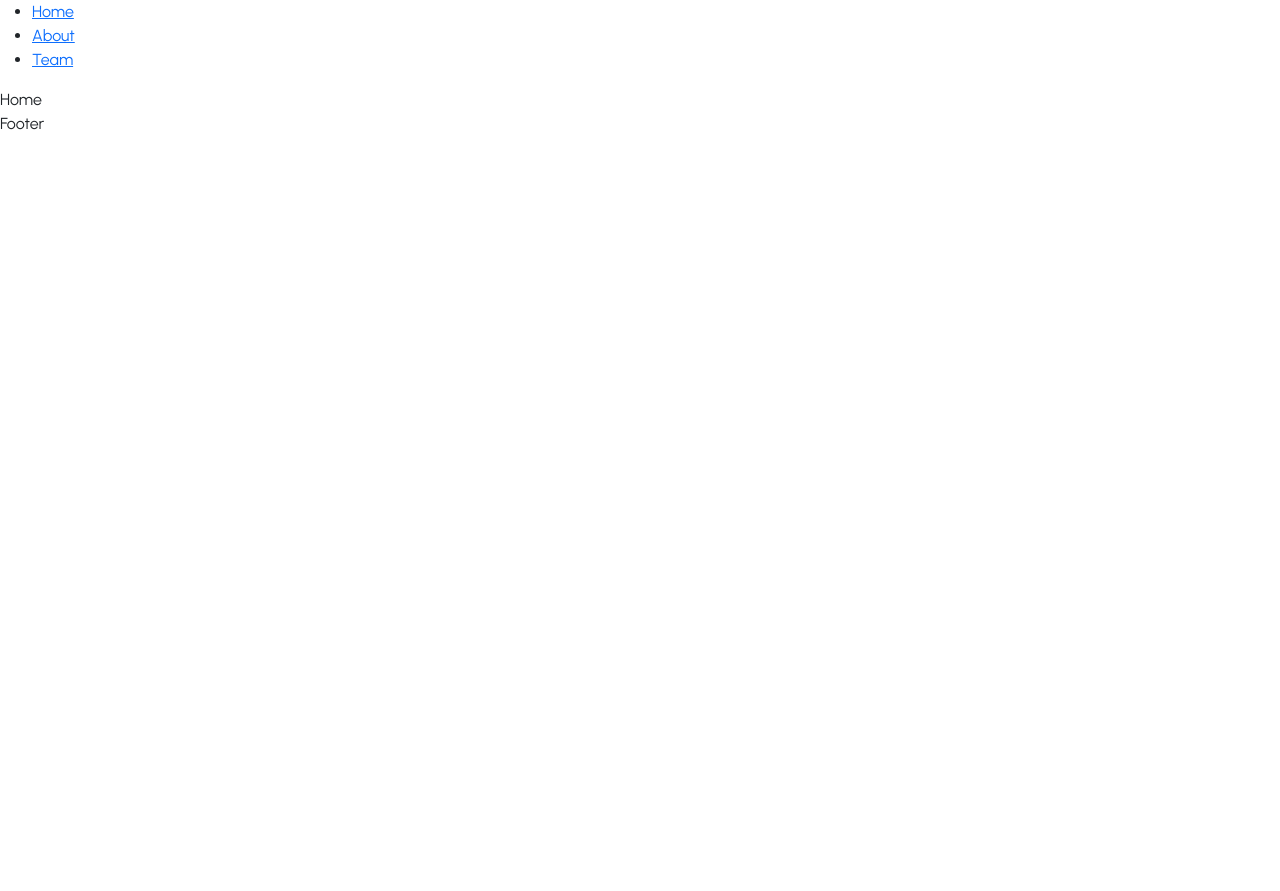
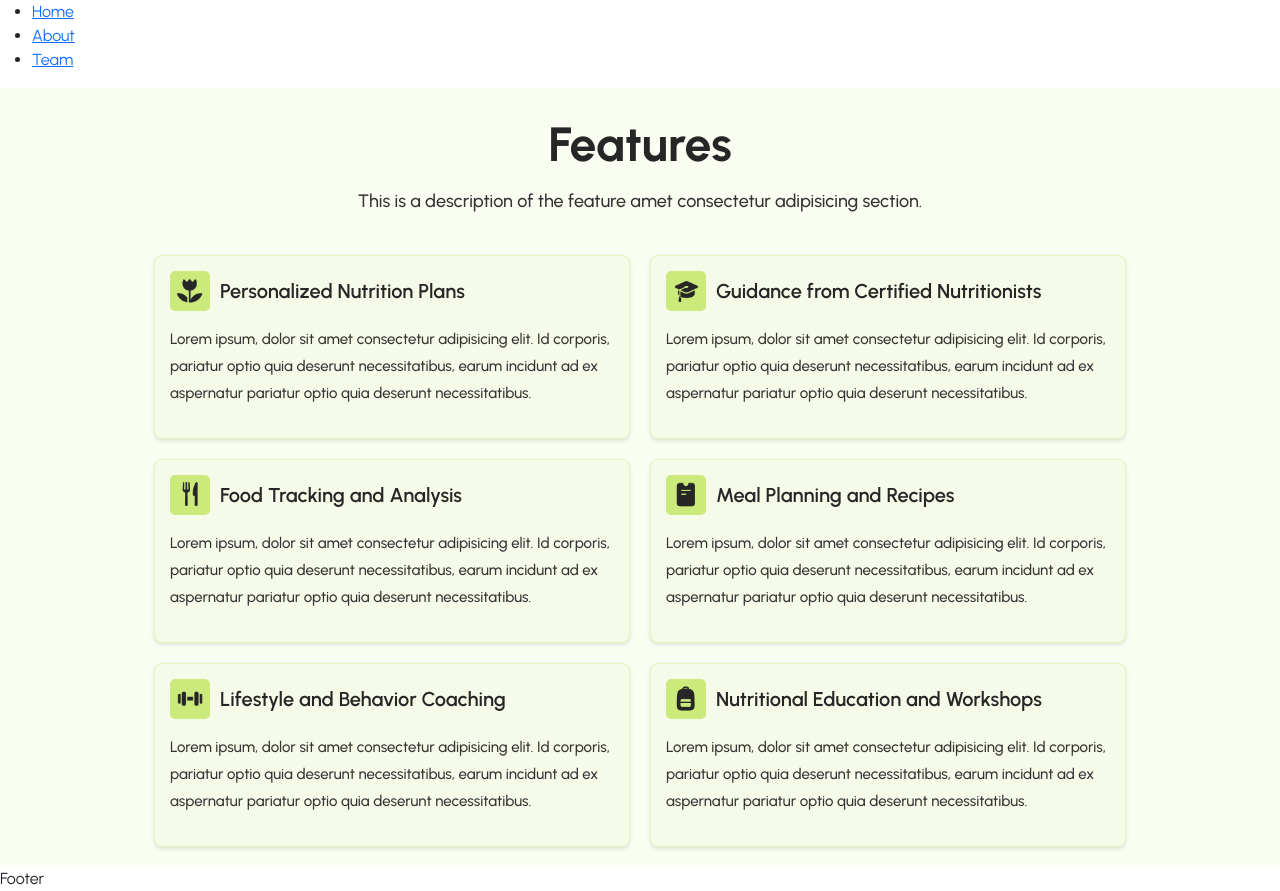
Before and after one commit to RaghadDeveloper/Nutritionist, a React (Vite) app: page / in a window 1280 px wide. Before the commit the page ends 800 px from the top, so only its background shows below. Built offline with nearby package versions, Linux system fonts and the light colour scheme.

Commit message:
create feature section

```diff
--- a/src/Components/CardWithIcon/CardWithIcon.css
+++ b/src/Components/CardWithIcon/CardWithIcon.css
@@ -0,0 +1,53 @@
+.card {
+    display: flex;
+    align-items: flex-start;
+    background-color: var(--light-beige);
+    border: 1px solid var(--pale-green);
+    border-radius: 8px;
+    padding: 15px;
+    width: calc(40% - 20px);
+    box-shadow: 0 2px 4px rgba(0, 0, 0, 0.1);
+    transition: transform 0.3s;
+    text-align: left;
+  }
+
+  .card:hover {
+    transform: translateY(-5px);
+  }
+
+  .image-container {
+    display: flex;
+    align-items: center;
+    margin-right: 15px;
+  }
+
+  .image-container img {
+    width: 40px;
+    height: 40px;
+    border-radius: 5px;
+    margin-right: 10px;
+    background-color: var(--light-green);
+    padding: 7px;
+  }
+
+  .image-container h3 {
+    font-size: 20px;
+    font-weight: 600;
+    line-height: 36px;
+    margin: 0;
+    color: var(--dark-gray);
+  }
+  .card-content p {
+    font-size: 15px;
+    font-weight: 500;
+    line-height: 27px;
+    margin-top: 15px;
+    color: var(--medium-gray);
+  }
+
+  /* Responsive */
+  @media (max-width: 768px) {
+    .card {
+      width: 100%;
+    }
+  }
--- a/src/Components/CardWithIcon/CardWithIcon.jsx
+++ b/src/Components/CardWithIcon/CardWithIcon.jsx
@@ -1,8 +1,19 @@
 import React from 'react'
 import './CardWithIcon.css'
 
-export default function CardWithIcon() {
+
+const CardWithIcon = ({ image, title, text }) => {
   return (
-    <div>CardWithIcon</div>
-  )
-}
+    <div className="card">
+      <div className="image-container">
+        <img src={image}  />
+        <h3>{title}</h3>
+      </div>
+      <div className="card-content">
+        <p>{text}</p>
+      </div>
+    </div>
+  );
+};
+
+export default CardWithIcon;
--- a/src/Components/HomeFeatures/HomeFeatures.css
+++ b/src/Components/HomeFeatures/HomeFeatures.css
@@ -0,0 +1,41 @@
+.feature-section {
+  text-align: center;
+  padding: 20px;
+  background-color: var(--very-light-beige);
+}
+
+.feature-section .hed h2 {
+  font-size: 48px;
+  font-weight:700;
+  line-height: 72px;
+  color: var(--dark-gray);
+}
+
+.feature-section .hed p {
+  font-size: 18px;
+font-weight: 500;
+line-height: 27px;
+color: var(--medium-gray);
+margin-bottom: 40px;
+}
+
+.cards-container {
+  display: flex;
+  flex-wrap: wrap;
+  gap: 20px;
+  justify-content: center;
+}
+
+/* Responsive */
+@media (max-width: 768px) {
+  .cards-container {
+    flex-direction: column;
+    align-items: center;
+  }
+  .feature-section .hed h2  {
+    font-size: 24px;
+  }
+  .feature-section .hed p {
+    font-size: 16px;
+  }
+}
--- a/src/Components/HomeFeatures/HomeFeatures.jsx
+++ b/src/Components/HomeFeatures/HomeFeatures.jsx
@@ -1,8 +1,69 @@
-import React from 'react'
-import './HomeFeatures.css'
+import React from "react";
+import "./HomeFeatures.css";
+import CardWithIcon from "../CardWithIcon/CardWithIcon";
+
+import Icon1 from "../../assets/images/home/Icon 1.png";
+import Icon2 from "../../assets/images/home/Icon 2.png";
+import Icon3 from "../../assets/images/home/Icon 3.png";
+import Icon4 from "../../assets/images/home/Icon 4.png";
+import Icon5 from "../../assets/images/home/Icon 5.png";
+import Icon6 from "../../assets/images/home/Icon 6.png";
 
 export default function HomeFeatures() {
+  const cardsData = [
+    {
+      image: Icon1,
+      title: "Personalized Nutrition Plans",
+      text: "Lorem ipsum, dolor sit amet consectetur adipisicing elit. Id corporis, pariatur optio quia deserunt necessitatibus, earum incidunt ad ex aspernatur pariatur optio quia deserunt necessitatibus.",
+    },
+    {
+      image: Icon2,
+      title: "Guidance from Certified Nutritionists",
+      text: "Lorem ipsum, dolor sit amet consectetur adipisicing elit. Id corporis, pariatur optio quia deserunt necessitatibus, earum incidunt ad ex aspernatur pariatur optio quia deserunt necessitatibus.",
+    },
+    {
+      image: Icon3,
+      title: "Food Tracking and Analysis",
+      text: "Lorem ipsum, dolor sit amet consectetur adipisicing elit. Id corporis, pariatur optio quia deserunt necessitatibus, earum incidunt ad ex aspernatur pariatur optio quia deserunt necessitatibus.",
+    },
+    {
+      image: Icon4,
+      title: "Meal Planning and Recipes",
+      text: "Lorem ipsum, dolor sit amet consectetur adipisicing elit. Id corporis, pariatur optio quia deserunt necessitatibus, earum incidunt ad ex aspernatur pariatur optio quia deserunt necessitatibus.",
+    },
+    {
+      image: Icon5,
+      title: "Lifestyle and Behavior Coaching",
+      text: "Lorem ipsum, dolor sit amet consectetur adipisicing elit. Id corporis, pariatur optio quia deserunt necessitatibus, earum incidunt ad ex aspernatur pariatur optio quia deserunt necessitatibus.",
+    },
+    {
+      image: Icon6,
+      title: "Nutritional Education and Workshops",
+      text: "Lorem ipsum, dolor sit amet consectetur adipisicing elit. Id corporis, pariatur optio quia deserunt necessitatibus, earum incidunt ad ex aspernatur pariatur optio quia deserunt necessitatibus.",
+    },
+  ];
+
   return (
-    <div>HomeFeatures</div>
-  )
+    <div>
+      <section className="feature-section">
+        <div className="hed">
+          <h2>Features</h2>
+          <p>
+            This is a description of the feature amet consectetur adipisicing
+            section.
+          </p>
+        </div>
+        <div className="cards-container">
+          {cardsData.map((card, index) => (
+            <CardWithIcon
+              key={index}
+              image={card.image}
+              title={card.title}
+              text={card.text}
+            />
+          ))}
+        </div>
+      </section>
+    </div>
+  );
 }
--- a/src/Pages/Home/Home.jsx
+++ b/src/Pages/Home/Home.jsx
@@ -1,8 +1,10 @@
 import React from 'react'
 import './Home.css'
+import HomeFeatures from "../../Components/HomeFeatures/HomeFeatures";
 
 export default function Home() {
   return (
-    <div>Home</div>
+    <div> <HomeFeatures /></div>
+
   )
 }
```
Also changed, not shown: 1 other file (tests, documents, lock files or other folders).
